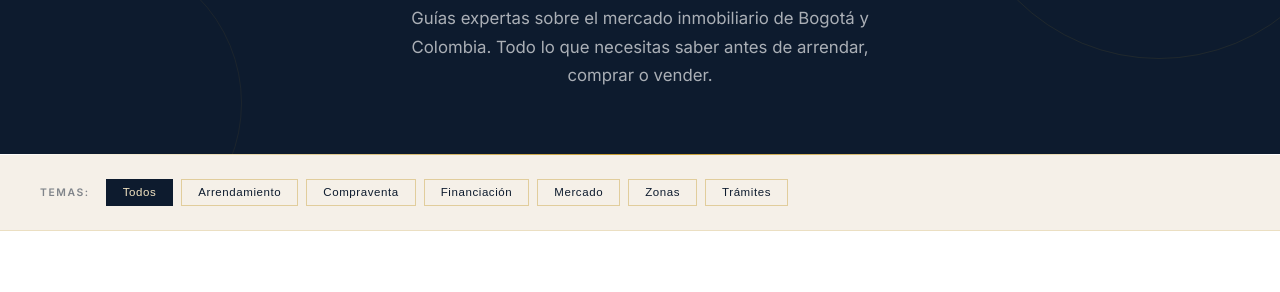
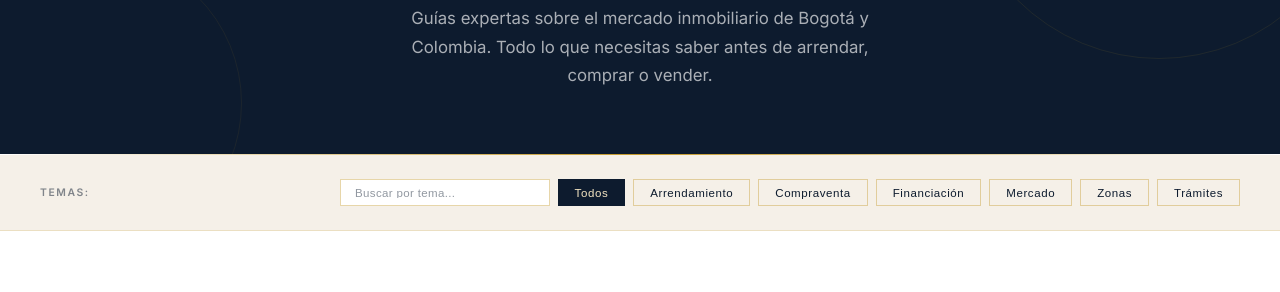
Before and after one commit to Lomazhome/plataforma-inmobiliaria, a plain HTML site: page blog.html in a window 1280 px wide. Both pictures are taken after a click on the button "Todos". Shown: the part 354-646 px from the top of the page. Drawn offline with nearby package versions, Linux system fonts and the light colour scheme; no server answers; a web font is replaced by a local one.

Commit message:
feat(blog): buscador por tema combinado con filtro de categorias

```diff
--- a/blog.html
+++ b/blog.html
@@ -46,6 +46,10 @@ nav{position:fixed;top:0;width:100%;z-index:200;background:var(--navy);box-shado
 .cat-chip{padding:.4rem 1rem;font-size:.72rem;font-weight:500;letter-spacing:.05em;border:1px solid rgba(196,153,42,.4);background:transparent;color:var(--navy);cursor:pointer;transition:all .2s;white-space:nowrap;}
 .cat-chip:hover{border-color:var(--gold);color:var(--gold);}
 .cat-chip.active{background:var(--navy);border-color:var(--navy);color:var(--cream);}
+.cat-search{margin-left:auto;padding:.4rem .9rem;font-size:.72rem;letter-spacing:.03em;border:1px solid rgba(196,153,42,.4);background:#fff;color:var(--navy);min-width:210px;outline:none;transition:border-color .2s;}
+.cat-search::placeholder{color:var(--navy);opacity:.45;}
+.cat-search:focus{border-color:var(--gold);}
+@media(max-width:640px){.cat-search{margin-left:0;width:100%;min-width:0;}}
 .featured-section{max-width:1200px;margin:4rem auto 0;padding:0 2rem;}
 .section-eyebrow{font-size:.65rem;font-weight:700;letter-spacing:.2em;text-transform:uppercase;color:var(--gold);margin-bottom:.5rem;}
 .section-title{font-family:"Playfair Display",serif;font-size:clamp(1.4rem,3vw,2rem);color:var(--navy);margin-bottom:2rem;}
@@ -211,6 +215,7 @@ body.nav-show #lm-nav{transform:translateY(0)!important;}
 <div class="cat-bar">
   <div class="cat-bar-inner">
     <span class="cat-label">Temas:</span>
+    <input type="search" class="cat-search" placeholder="Buscar por tema..." aria-label="Buscar articulos por tema" oninput="filterSearch(this)">
     <button class="cat-chip active" data-cat="" onclick="filterCat(this)">Todos</button>
     <button class="cat-chip" data-cat="Arrendamiento" onclick="filterCat(this)">Arrendamiento</button>
     <button class="cat-chip" data-cat="Compraventa" onclick="filterCat(this)">Compraventa</button>
@@ -476,15 +481,23 @@ body.nav-show #lm-nav{transform:translateY(0)!important;}
 </div>
 <button class="aria-fab" id="aria-fab" onclick="openAria()" aria-label="Abrir chat ARIA"><span>A</span></button>
 <script>
+let activeCat="";
+function norm(s){return (s||"").toLowerCase().normalize("NFD").replace(/[\u0300-\u036f]/g,"");}
+function applyBlogFilters(){
+  const term=norm((document.querySelector(".cat-search")||{}).value||"");
+  document.querySelectorAll(".blog-card,.featured-card").forEach(card=>{
+    const okCat=!activeCat||card.dataset.cat===activeCat;
+    const okTerm=!term||norm(card.textContent+" "+(card.dataset.cat||"")).indexOf(term)>=0;
+    card.style.display=(okCat&&okTerm)?"":"none";
+  });
+}
 function filterCat(btn){
   document.querySelectorAll(".cat-chip").forEach(c=>c.classList.remove("active"));
   btn.classList.add("active");
-  const cat=btn.dataset.cat;
-  document.querySelectorAll(".blog-card,.featured-card").forEach(card=>{
-    if(!cat||card.dataset.cat===cat){card.style.display="";}
-    else{card.style.display="none";}
-  });
+  activeCat=btn.dataset.cat;
+  applyBlogFilters();
 }
+function filterSearch(el){applyBlogFilters();}
 function handleNL(e){
   e.preventDefault();
   document.getElementById("nl-msg").style.display="block";
```
